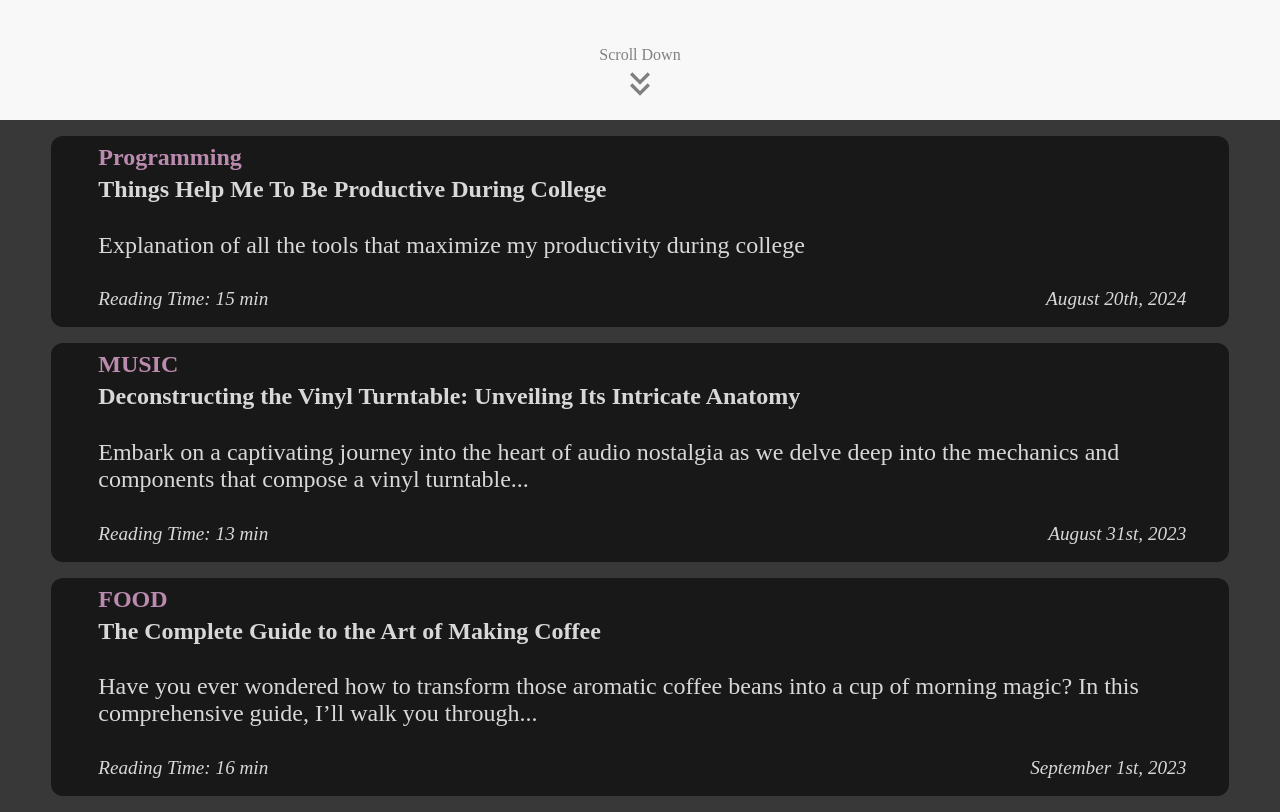
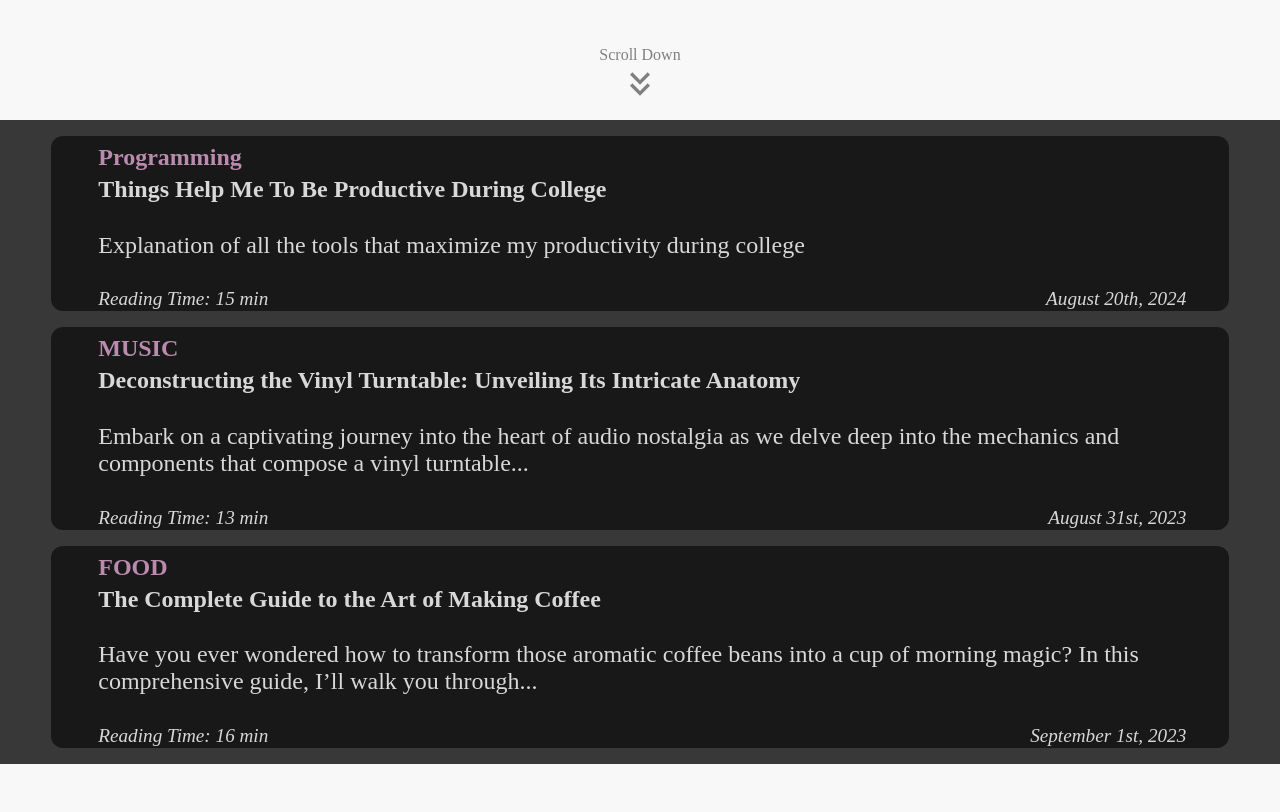
Before and after one commit to khuei/Z5483.github.io, a React (Create React App) app: page / in a window 1280 px wide. Shown: the part 680-1492 px from the top of the page. After the commit the page ends 1444 px from the top, so only its background shows below. Built offline with nearby package versions, Linux system fonts and the light colour scheme.

Commit message:
style(blog-listing): remove height specifications

```diff
--- a/src/BlogListing.css
+++ b/src/BlogListing.css
@@ -2,8 +2,6 @@
   display: flex;
   flex-direction: row;
   gap: 4%;
-  min-height: 15vh;
-  min-height: 15dvh;
   background-color: #181818;
   border-bottom: 0.2em #585858;
   font-size: 1.5em;
@@ -16,8 +14,6 @@
 img.title-art {
   position: absolute;
   width: auto;
-  height: 25vh;
-  height: 25dvh;
   overflow: hidden;
 }
 
@@ -27,8 +23,6 @@ img.title-art {
   gap: 0.6vh;
   padding-top: 1vh;
   padding-right: 4vh;
-  min-height: 20vh;
-  min-height: 20dvh;
   width: 85vw;
   width: 85dvw;
 }
@@ -56,8 +50,6 @@ img.title-art {
   display: flex;
   justify-content: space-between;
   flex-direction: row;
-  min-height: 5vh;
-  min-height: 5dvh;
 }
 
 .blog-subscript-text {
```
